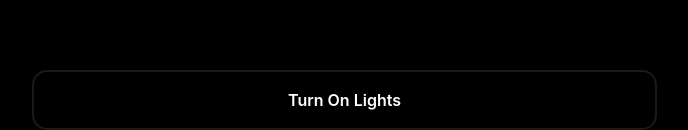
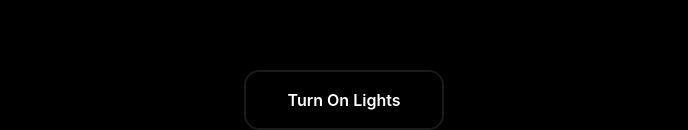
Before and after one commit to Adrianlsx/ewan, a website: page index.html in a window 1280 px wide. Shown: the part 670-800 px from the top of the page, 296-984 px from the left. Drawn offline with nearby package versions, Linux system fonts and the light colour scheme.

Commit message:
Update index.html

```diff
--- a/index.html
+++ b/index.html
@@ -24,14 +24,15 @@
   min-height: 60px;
   min-width: 0;
   outline: none;
-  padding: 16px 24px;
+  padding: 12px 20px; /* Adjusted padding for a narrower button */
   text-align: center;
   text-decoration: none;
   transition: all 300ms cubic-bezier(.23, 1, 0.32, 1);
   user-select: none;
   -webkit-user-select: none;
   touch-action: manipulation;
-  width: 200px; /* Fixed width */
+  width: auto; /* Allow width to adjust based on content and padding */
+  max-width: 200px; /* Ensure it doesn’t exceed this width */
   will-change: transform;
 }
 
@@ -48,6 +49,7 @@
   box-shadow: none;
   transform: translateY(0);
 }
+
 
     </style>
 	<meta charset="UTF-8" />
```
